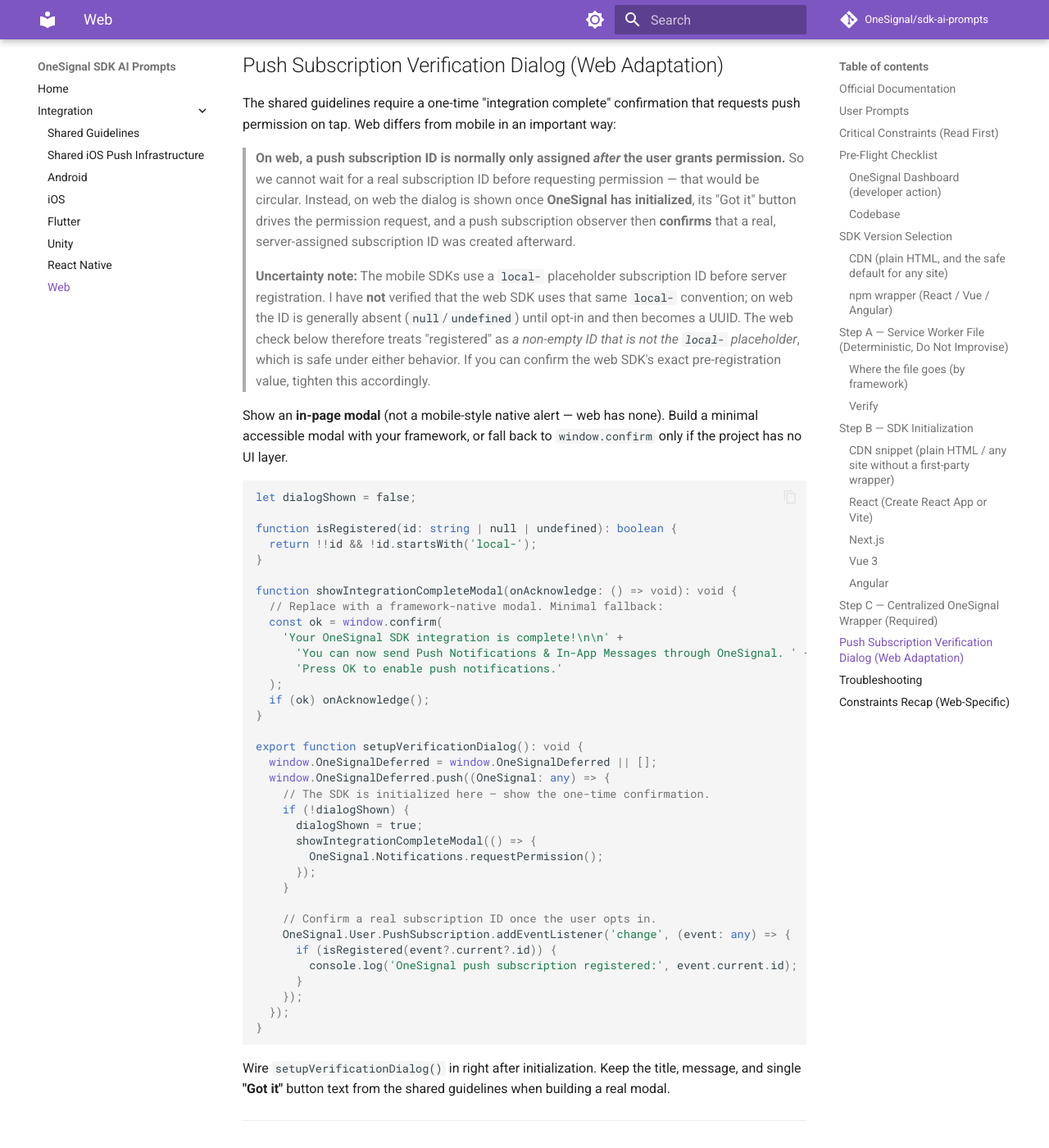
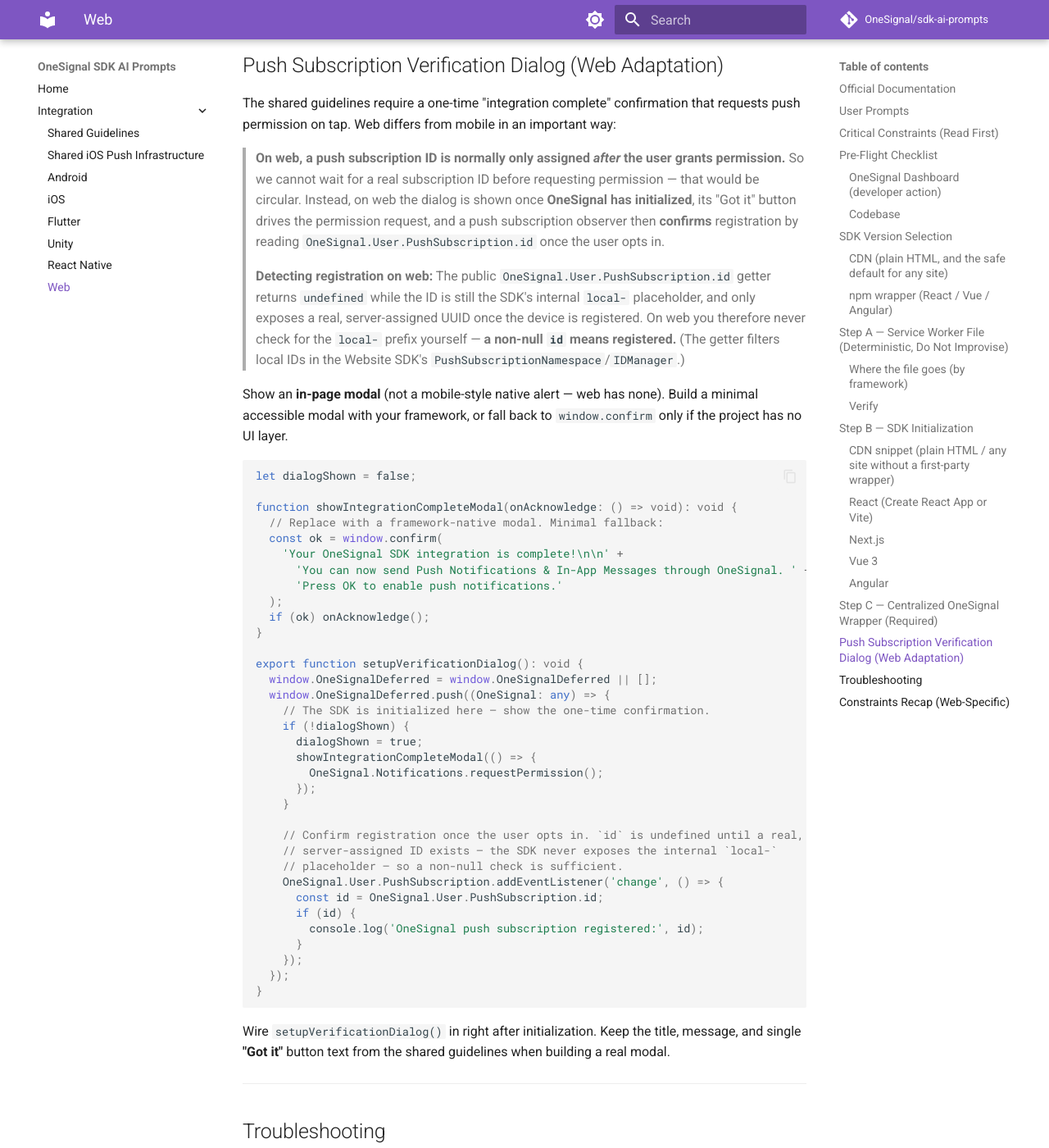
Before and after one commit to OneSignal/sdk-ai-prompts, an MkDocs documentation site: the page built from docs/web/integrate.md, in a window 1280 px wide and 1400 px high, scrolled down 7872 px. Shown: the whole window at 82% size. Built offline with MkDocs 1.6.1 and Material for MkDocs 9.7.7, drawn with Linux system fonts in a browser that asks for light colours; comment, search, counter and statistics services are not loaded.

Commit message:
docs: resolve web push subscription-ID registration check
The Website SDK's public OneSignal.User.PushSubscription.id getter
already filters the internal `local-` placeholder (returns undefined
until a real, server-assigned UUID exists), verified in
PushSubscriptionNamespace/IDManager. Drop the carried-over uncertainty
hedge and the redundant local- prefix check: read the getter and treat
any non-null id as registered.

````diff
--- a/docs/web/integrate.md
+++ b/docs/web/integrate.md
@@ -301,18 +301,14 @@
 
 The shared guidelines require a one-time "integration complete" confirmation that requests push permission on tap. Web differs from mobile in an important way:
 
-> **On web, a push subscription ID is normally only assigned *after* the user grants permission.** So we cannot wait for a real subscription ID before requesting permission — that would be circular. Instead, on web the dialog is shown once **OneSignal has initialized**, its "Got it" button drives the permission request, and a push subscription observer then **confirms** that a real, server-assigned subscription ID was created afterward.
+> **On web, a push subscription ID is normally only assigned *after* the user grants permission.** So we cannot wait for a real subscription ID before requesting permission — that would be circular. Instead, on web the dialog is shown once **OneSignal has initialized**, its "Got it" button drives the permission request, and a push subscription observer then **confirms** registration by reading `OneSignal.User.PushSubscription.id` once the user opts in.
 
-> **Uncertainty note:** The mobile SDKs use a `local-` placeholder subscription ID before server registration. I have **not** verified that the web SDK uses that same `local-` convention; on web the ID is generally absent (`null`/`undefined`) until opt-in and then becomes a UUID. The web check below therefore treats "registered" as *a non-empty ID that is not the `local-` placeholder*, which is safe under either behavior. If you can confirm the web SDK's exact pre-registration value, tighten this accordingly.
+> **Detecting registration on web:** The public `OneSignal.User.PushSubscription.id` getter returns `undefined` while the ID is still the SDK's internal `local-` placeholder, and only exposes a real, server-assigned UUID once the device is registered. On web you therefore never check for the `local-` prefix yourself — **a non-null `id` means registered.** (The getter filters local IDs in the Website SDK's `PushSubscriptionNamespace`/`IDManager`.)
 
 Show an **in-page modal** (not a mobile-style native alert — web has none). Build a minimal accessible modal with your framework, or fall back to `window.confirm` only if the project has no UI layer.
 
 ```typescript
 let dialogShown = false;
-
-function isRegistered(id: string | null | undefined): boolean {
-  return !!id && !id.startsWith('local-');
-}
 
 function showIntegrationCompleteModal(onAcknowledge: () => void): void {
   // Replace with a framework-native modal. Minimal fallback:
@@ -335,10 +331,13 @@
       });
     }
 
-    // Confirm a real subscription ID once the user opts in.
-    OneSignal.User.PushSubscription.addEventListener('change', (event: any) => {
-      if (isRegistered(event?.current?.id)) {
-        console.log('OneSignal push subscription registered:', event.current.id);
+    // Confirm registration once the user opts in. `id` is undefined until a real,
+    // server-assigned ID exists — the SDK never exposes the internal `local-`
+    // placeholder — so a non-null check is sufficient.
+    OneSignal.User.PushSubscription.addEventListener('change', () => {
+      const id = OneSignal.User.PushSubscription.id;
+      if (id) {
+        console.log('OneSignal push subscription registered:', id);
       }
     });
   });
````
Also changed, not shown: docs/web/ai-prompt.md (+9 -10 lines).
